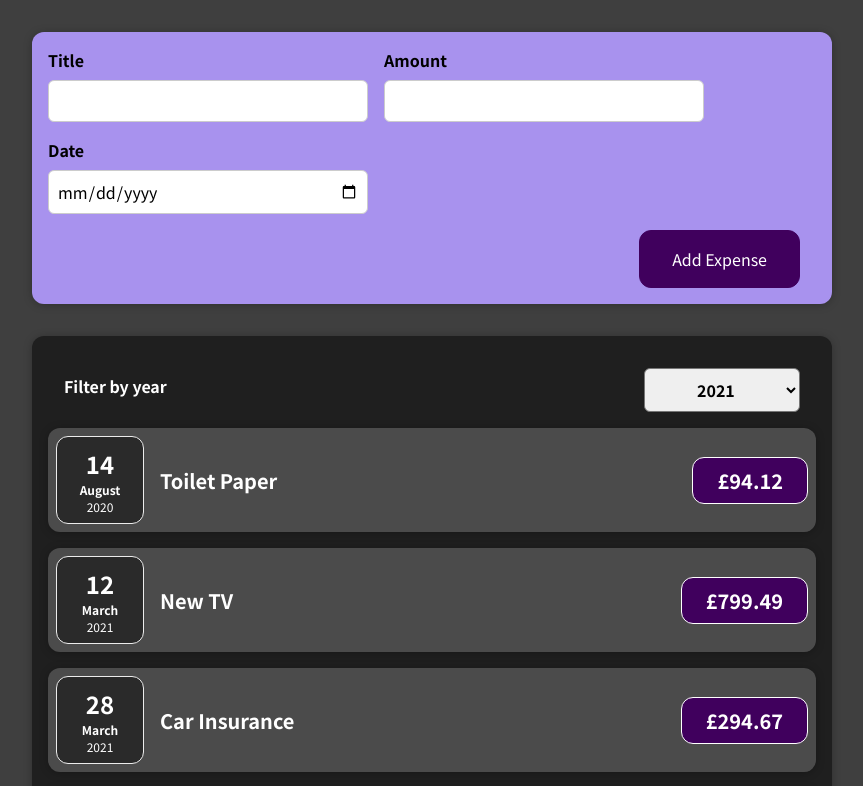
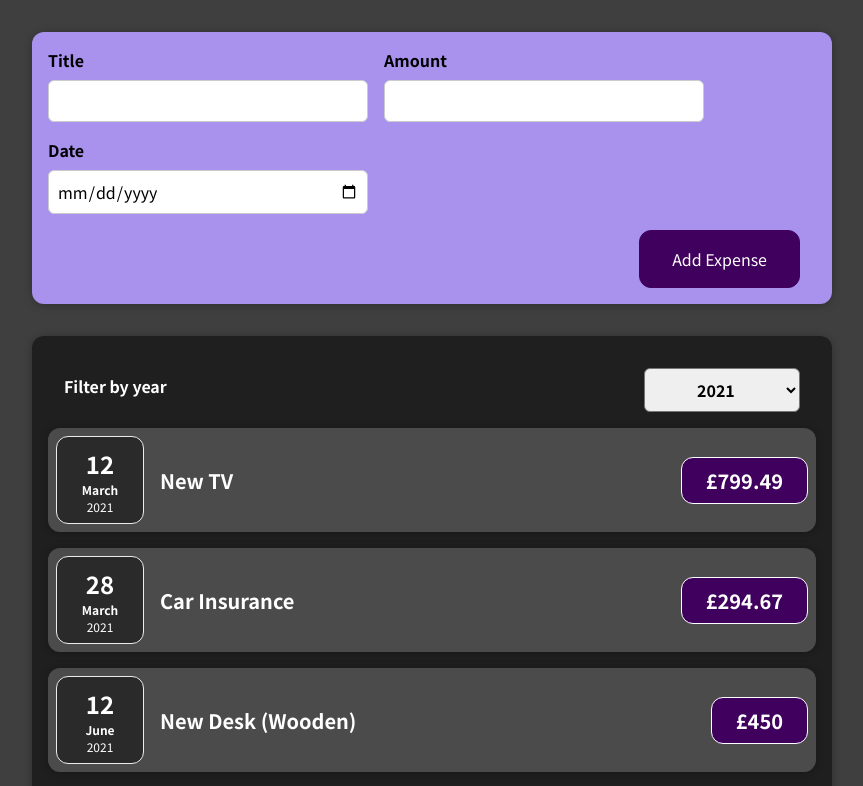
Before and after one commit to Cindywritescode/react-expense-tracker, a React (Create React App) app: page / in a window 1280 px wide. Shown: the top 786 px of the page, without its empty margins (208-1071 px from the left). Built offline with nearby package versions, Linux system fonts and the light colour scheme.

Commit message:
add filter funtion to render the filtered result

```diff
--- a/src/components/Expenses/Expenses.js
+++ b/src/components/Expenses/Expenses.js
@@ -11,13 +11,18 @@ const Expenses = (props) => {
   const filterChangeHandler = selectedYear => {
     setFilteredYear(selectedYear);
   };
+
+  const filteredExpenses = props.items.filter(expense => {
+    return expense.date.getFullYear() === parseInt(filteredYear);
+  });
+
   return (
     <Card className="expenses">
       <ExpensesFilter
         selected={filteredYear}
         onChangeFilter={filterChangeHandler}
       />
-      {props.items.map((expense) => (
+      {filteredExpenses.map((expense) => (
         <ExpenseItem
           key={expense.id}
           title={expense.title}
```
